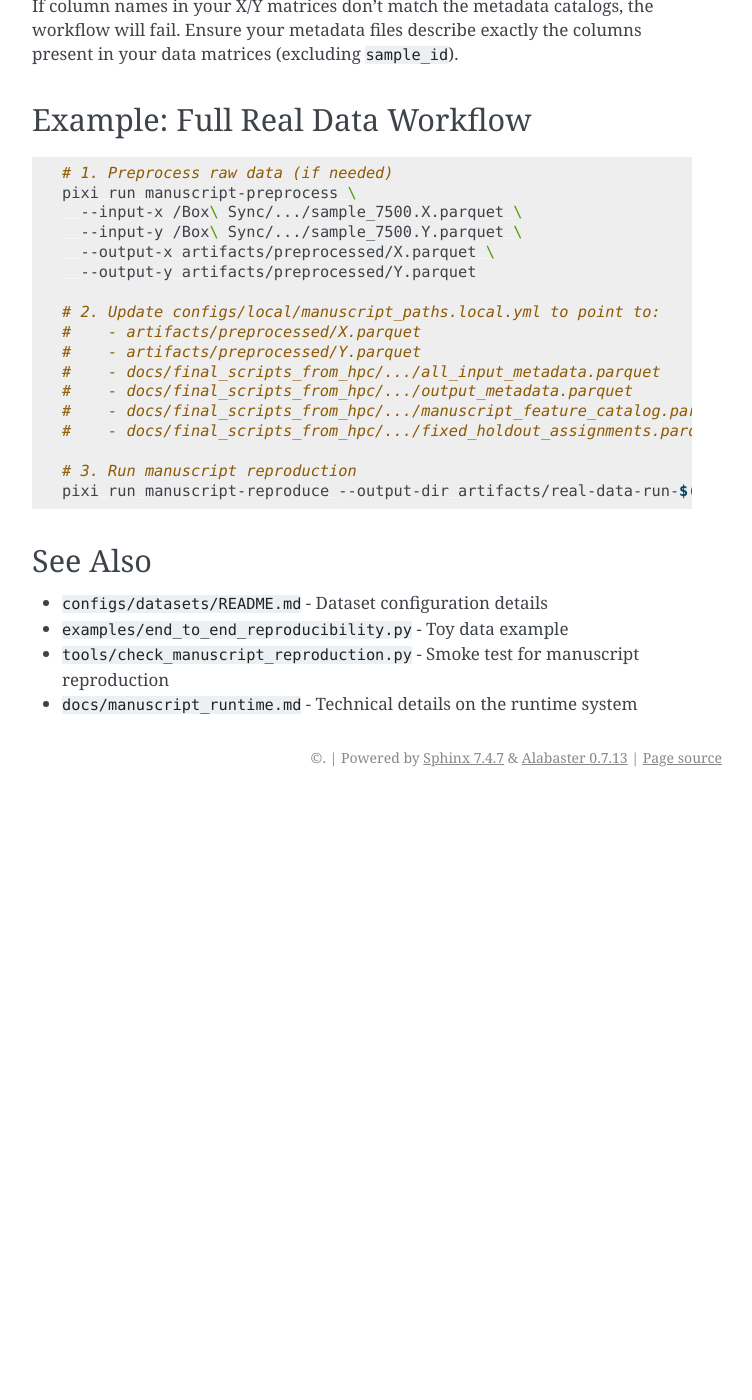
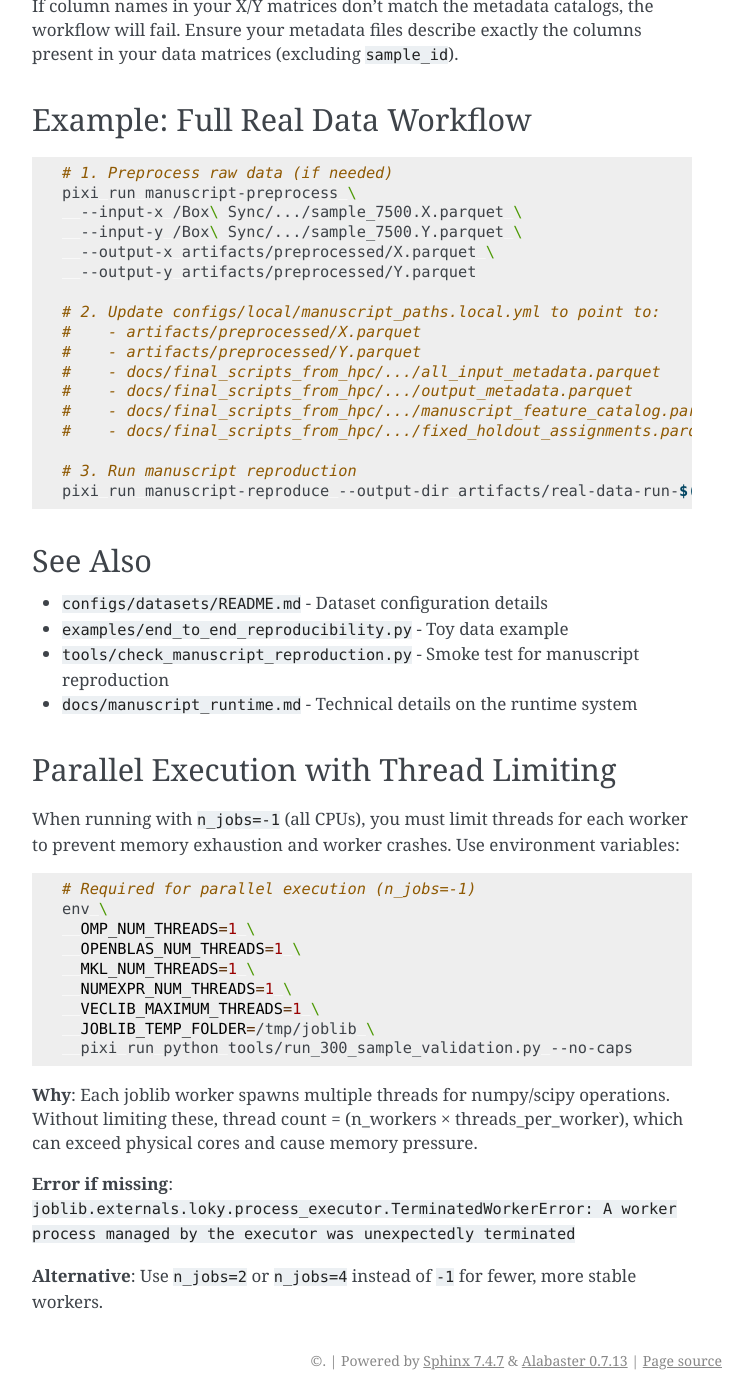
Before and after one commit to NatLabRockies/rfm-pipeline, a Sphinx documentation site: the page built from docs/RUNNING_MANUSCRIPT_REPRODUCTION.md, in a window 1280 px wide and 1400 px high, scrolled down 4057 px. Shown: the whole window, without its empty margins (388-1140 px from the left). Built offline with Sphinx 7.4.7, drawn with Linux system fonts in a browser that asks for light colours; before the commit the page ends 4854 px from its top, so only the background shows below that; some of the changed text lies outside the part shown.

Commit message:
docs: add parallel execution thread-limiting guidance
When using n_jobs=-1, must set OMP_NUM_THREADS=1 and related env vars
to prevent joblib worker crashes from memory exhaustion.

Lessons learned from 300-sample validation run restart.

````diff
--- a/docs/RUNNING_MANUSCRIPT_REPRODUCTION.md
+++ b/docs/RUNNING_MANUSCRIPT_REPRODUCTION.md
@@ -204,3 +204,25 @@ pixi run manuscript-reproduce --output-dir artifacts/real-data-run-$(date +%Y%m%
 - `examples/end_to_end_reproducibility.py` - Toy data example
 - `tools/check_manuscript_reproduction.py` - Smoke test for manuscript reproduction
 - `docs/manuscript_runtime.md` - Technical details on the runtime system
+
+## Parallel Execution with Thread Limiting
+
+When running with `n_jobs=-1` (all CPUs), you must limit threads for each worker to prevent memory exhaustion and worker crashes. Use environment variables:
+
+```bash
+# Required for parallel execution (n_jobs=-1)
+env \
+  OMP_NUM_THREADS=1 \
+  OPENBLAS_NUM_THREADS=1 \
+  MKL_NUM_THREADS=1 \
+  NUMEXPR_NUM_THREADS=1 \
+  VECLIB_MAXIMUM_THREADS=1 \
+  JOBLIB_TEMP_FOLDER=/tmp/joblib \
+  pixi run python tools/run_300_sample_validation.py --no-caps
+```
+
+**Why**: Each joblib worker spawns multiple threads for numpy/scipy operations. Without limiting these, thread count = (n_workers × threads_per_worker), which can exceed physical cores and cause memory pressure.
+
+**Error if missing**: `joblib.externals.loky.process_executor.TerminatedWorkerError: A worker process managed by the executor was unexpectedly terminated`
+
+**Alternative**: Use `n_jobs=2` or `n_jobs=4` instead of `-1` for fewer, more stable workers.
````
